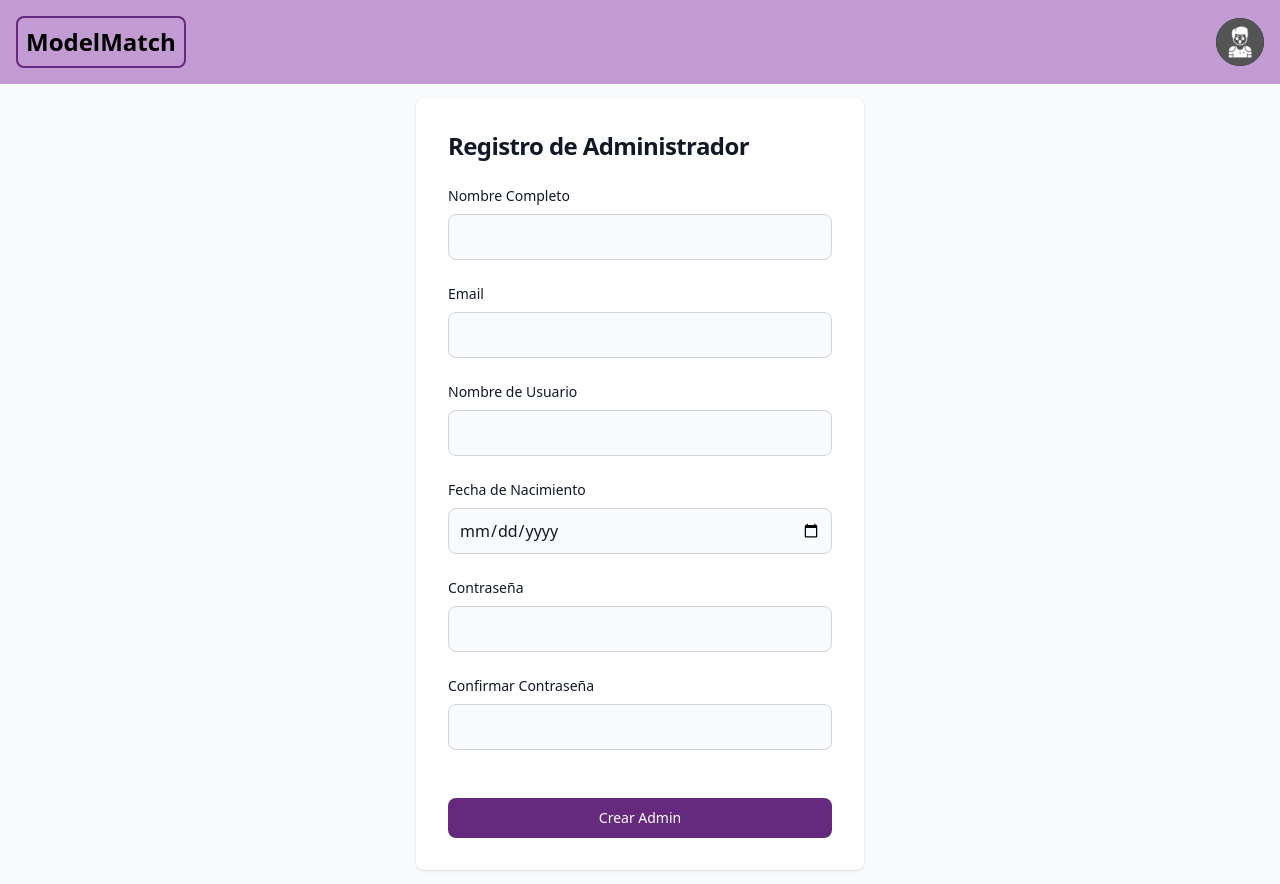
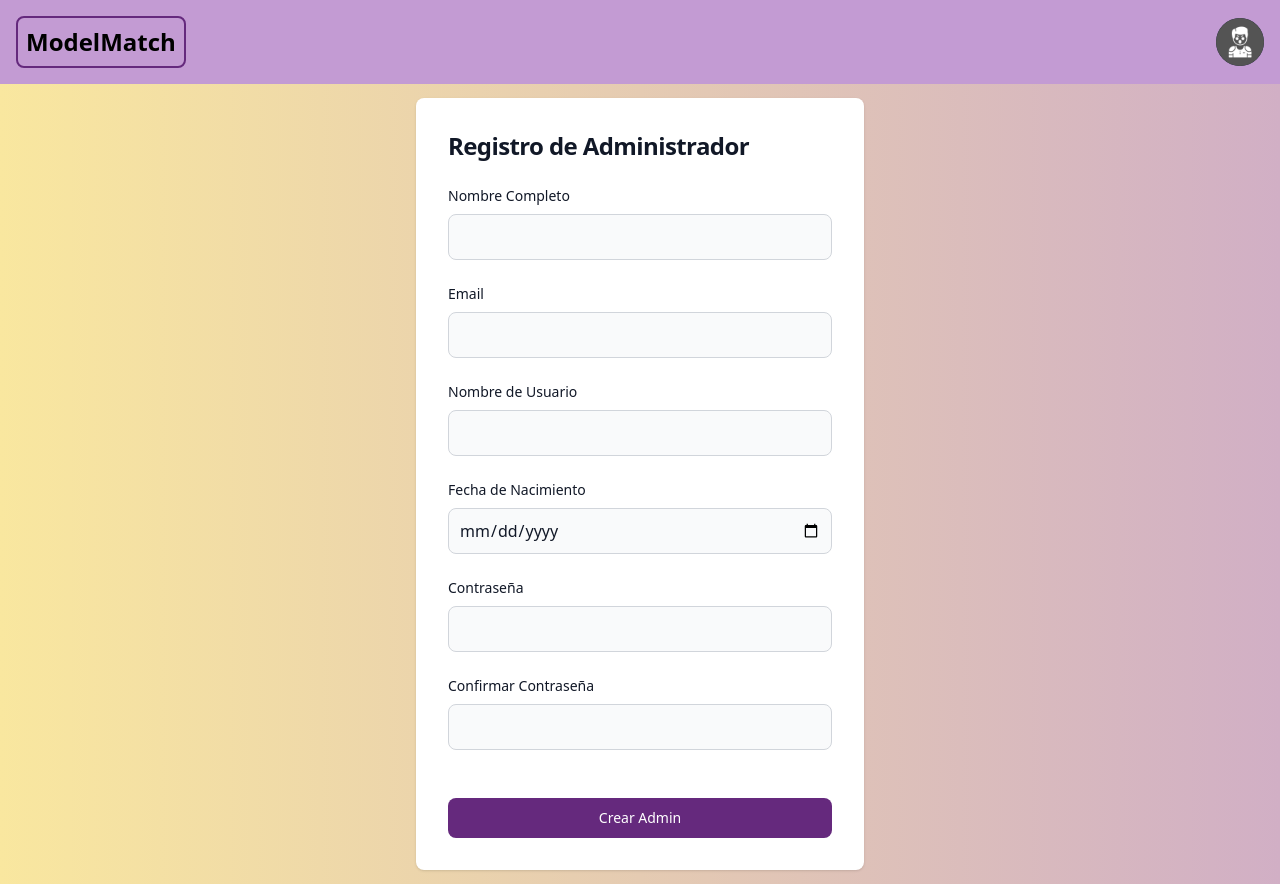
Before and after one commit to Waldid32/publicidad-modelos, a Next.js app: page /admin/nuevoAdmin in a window 1280 px wide. Built offline with nearby package versions, Linux system fonts and the light colour scheme; no server answers.

Commit message:
style: cambio de gradiante

```diff
--- a/app/admin/nuevoAdmin/page.tsx
+++ b/app/admin/nuevoAdmin/page.tsx
@@ -46,7 +46,7 @@ export default function NuevoAdminPage() {
     };
 
     return (
-        <section className="bg-gray-50">
+        <section className="bg-bgPrimaryGradiante">
             <div className="flex flex-col items-center justify-center px-6 py-8 mx-auto md:h-screen lg:py-0">
                 <div className="w-full bg-white rounded-lg shadow  md:mt-0 sm:max-w-md xl:p-0">
                     <div className="p-6 space-y-4 md:space-y-6 sm:p-8">
```
